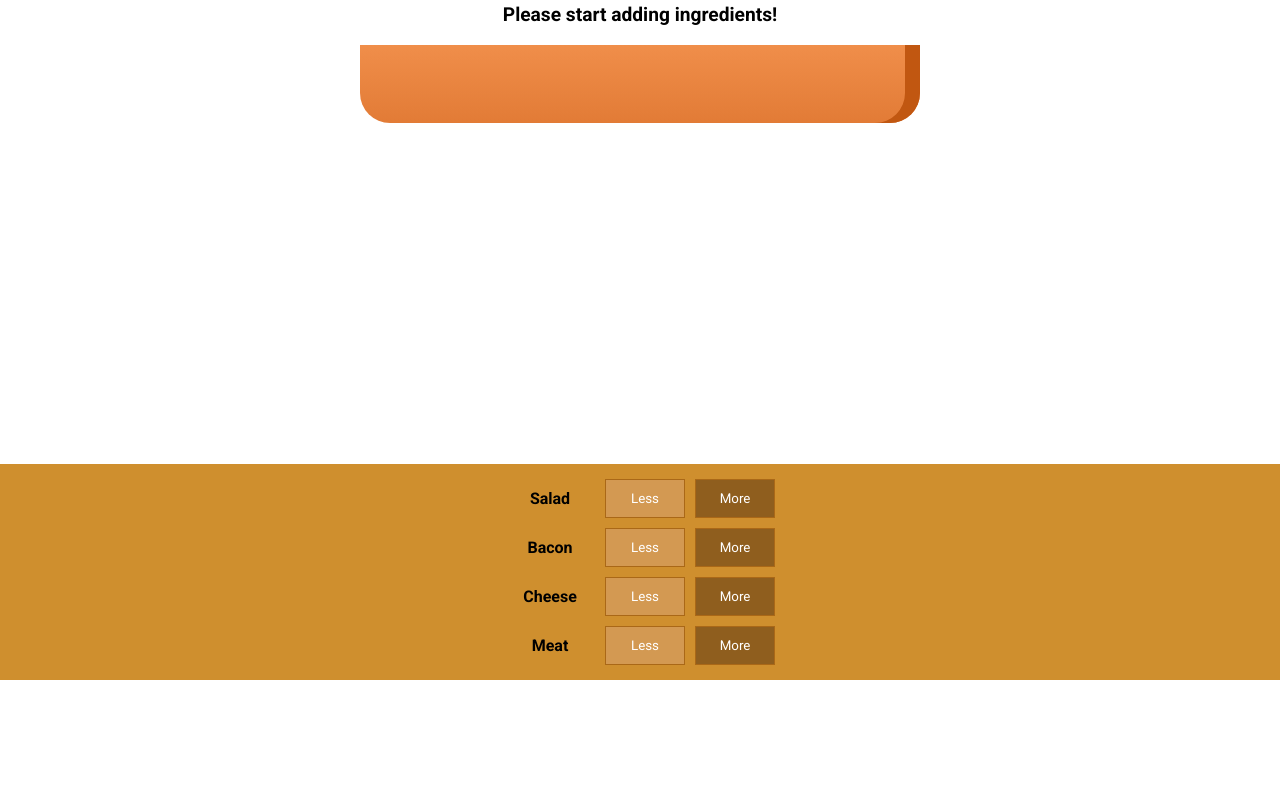
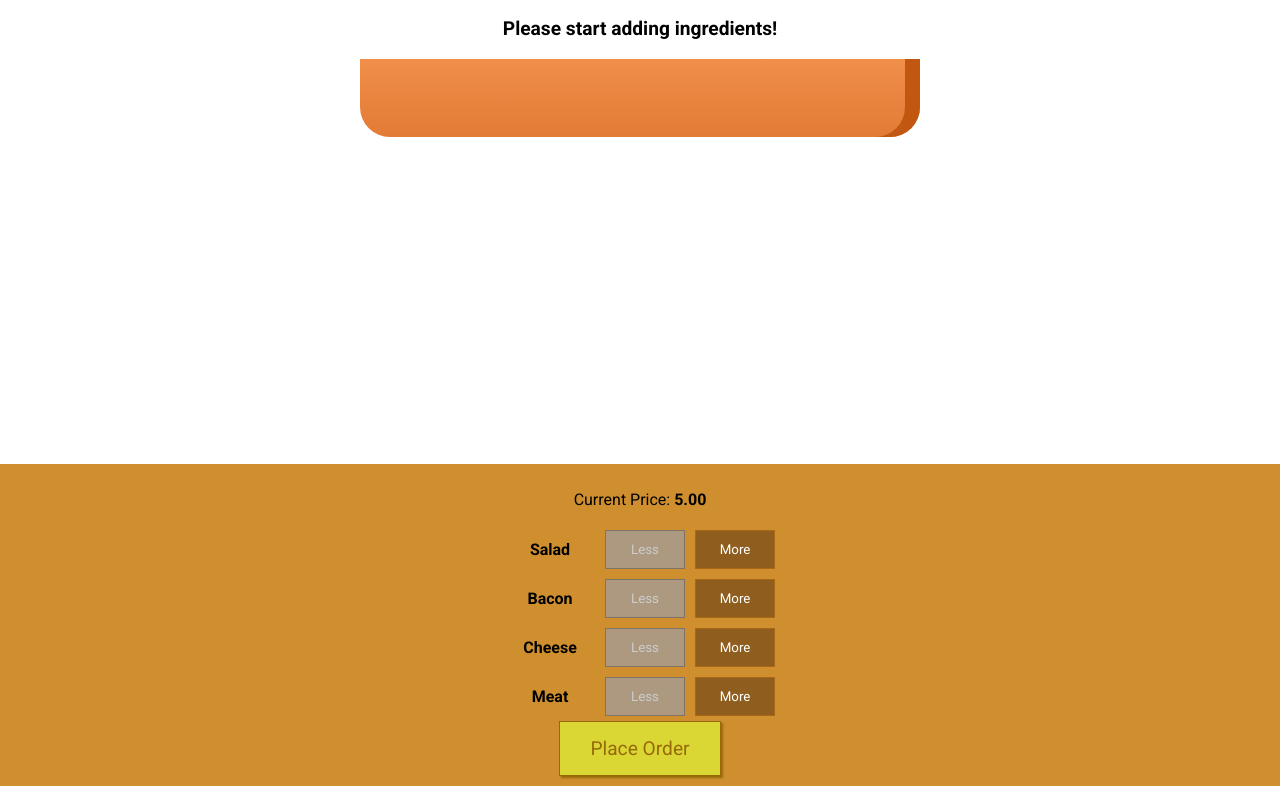
Before and after one commit to jamiev03/React-Playground, a React (Create React App) app in the folder hamburger-builder/: page / in a window 1280 px wide. Shown: the part 187-973 px from the top of the page. Before the commit the page ends 867 px from the top, so only its background shows below. Built offline with nearby package versions, Linux system fonts and the light colour scheme.

Commit message:
finish ingredientRemove Handler and apply to buildControls, work on price display in buildControls

```diff
--- a/hamburger-builder/src/components/Burger/BuildControls/BuildControl/BuildControl.js
+++ b/hamburger-builder/src/components/Burger/BuildControls/BuildControl/BuildControl.js
@@ -4,7 +4,7 @@ import classes from '../../../../modules/BuildControl.module.css';
 const buildControl = (props) => (
     <div className={classes.BuildControl}>
         <div className={classes.Label}>{props.label}</div>
-        <button className={classes.Less}>Less</button>
+        <button className={classes.Less} onClick={props.removed} disabled={props.disabled}>Less</button>
         <button className={classes.More} onClick={props.added}>More</button>
     </div>
 );
--- a/hamburger-builder/src/components/Burger/BuildControls/BuildControls.js
+++ b/hamburger-builder/src/components/Burger/BuildControls/BuildControls.js
@@ -11,12 +11,16 @@ const controls = [
 
 const buildControls = (props) => (
     <div className={BuildControlsStyles.BuildControls}>
+        <p>Current Price: <strong>{props.price.toFixed(2)}</strong></p>
         {controls.map(ctrl => (
             <BuildControl
             key={ctrl.label}
             label={ctrl.label}
-            added={() => props.ingredientAdded(ctrl.type)} />
+            added={() => props.ingredientAdded(ctrl.type)}
+            removed={() => props.ingredientRemoved(ctrl.type)}
+            disabled={props.disabled[ctrl.type]} />
         ))}
+        <button className={BuildControlsStyles.OrderButton}>Place Order</button>
     </div>
 )
 
--- a/hamburger-builder/src/containers/BurgerBuilder/BurgerBuilder.js
+++ b/hamburger-builder/src/containers/BurgerBuilder/BurgerBuilder.js
@@ -34,11 +34,14 @@ class BurgerBuilder extends Component {
         const priceAddition = INGREDIENT_PRICES[type];
         const oldPrice = this.state.totalPrice;
         const newPrice = oldPrice + priceAddition;
-        this.setState({totaPrice: newPrice, ingredients: updatedIngredients})
+        this.setState({totalPrice: newPrice, ingredients: updatedIngredients})
     }
 
     removeIngredientHandler = (type) => {
         const oldCount = this.state.ingredients[type];
+        if (oldCount <= 0) {
+            return;
+        }
         const updatedCount = oldCount - 1;
         const updatedIngredients = {
             ...this.state.ingredients
@@ -47,15 +50,24 @@ class BurgerBuilder extends Component {
         const priceDeduction = INGREDIENT_PRICES[type];
         const oldPrice = this.state.totalPrice;
         const newPrice = oldPrice - priceDeduction;
-        this.setState({totaPrice: newPrice, ingredients: updatedIngredients})
+        this.setState({totalPrice: newPrice, ingredients: updatedIngredients})
     }
 
     render() {
+        const disabledInfo = {
+            ...this.state.ingredients
+        };
+        for (let key in disabledInfo) {
+            disabledInfo[key] = disabledInfo[key]  <= 0
+        }
         return (
             <Auxillary>
                 <Burger ingredients={this.state.ingredients}/>
                 <BuildControls
-                ingredientAdded={this.addIngredientHandler} />
+                ingredientAdded={this.addIngredientHandler}
+                ingredientRemoved={this.removeIngredientHandler}
+                disabled={disabledInfo}
+                price={this.state.totalPrice} />
             </Auxillary>
         );
     }
--- a/hamburger-builder/src/modules/BuildControls.module.css
+++ b/hamburger-builder/src/modules/BuildControls.module.css
@@ -8,3 +8,44 @@
     margin: auto;
     padding: 10px 0;
 }
+
+.OrderButton {
+    background-color: #DAD735;
+    outline: none;
+    cursor: pointer;
+    border: 1px solid #966909;
+    color: #966909;
+    font-family: inherit;
+    font-size: 1.2em;
+    padding: 15px 30px;
+    box-shadow: 2px 2px 2px #966909;
+}
+
+.OrderButton:hover, .OrderButton:active {
+    background-color: #A0DB41;
+    border: 1px solid #966909;
+    color: #966909;
+}
+
+.OrderButton:disabled {
+    background-color: #C7C6C6;
+    cursor: not-allowed;
+    border: 1px solid #ccc;
+    color: #888888;
+}
+
+.OrderButton:not(:disabled) {
+    animation: enable 0.3s linear;
+}
+
+@keyframes enable {
+    0% {
+        transform: scale(1);
+    }
+    60% {
+        transform: scale(1.1);
+    }
+    100% {
+        transform: scale(1);
+    }
+}
--- a/hamburger-builder/src/modules/Burger.module.css
+++ b/hamburger-builder/src/modules/Burger.module.css
@@ -5,6 +5,7 @@
     text-align: center;
     font-weight: bold;
     font-size: 1.2rem;
+    overflow: scroll;
 }
 
 @media (min-width: 500px) and (min-height: 400px) {
```
